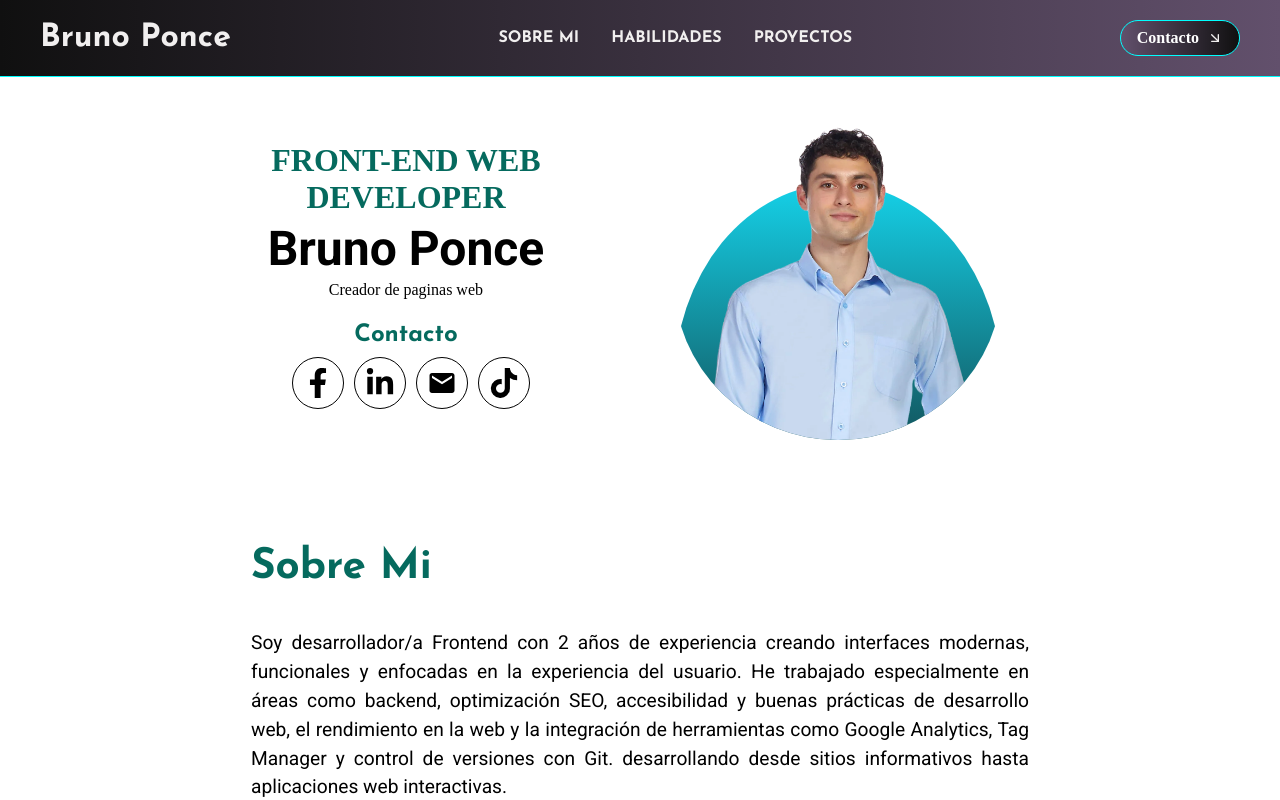
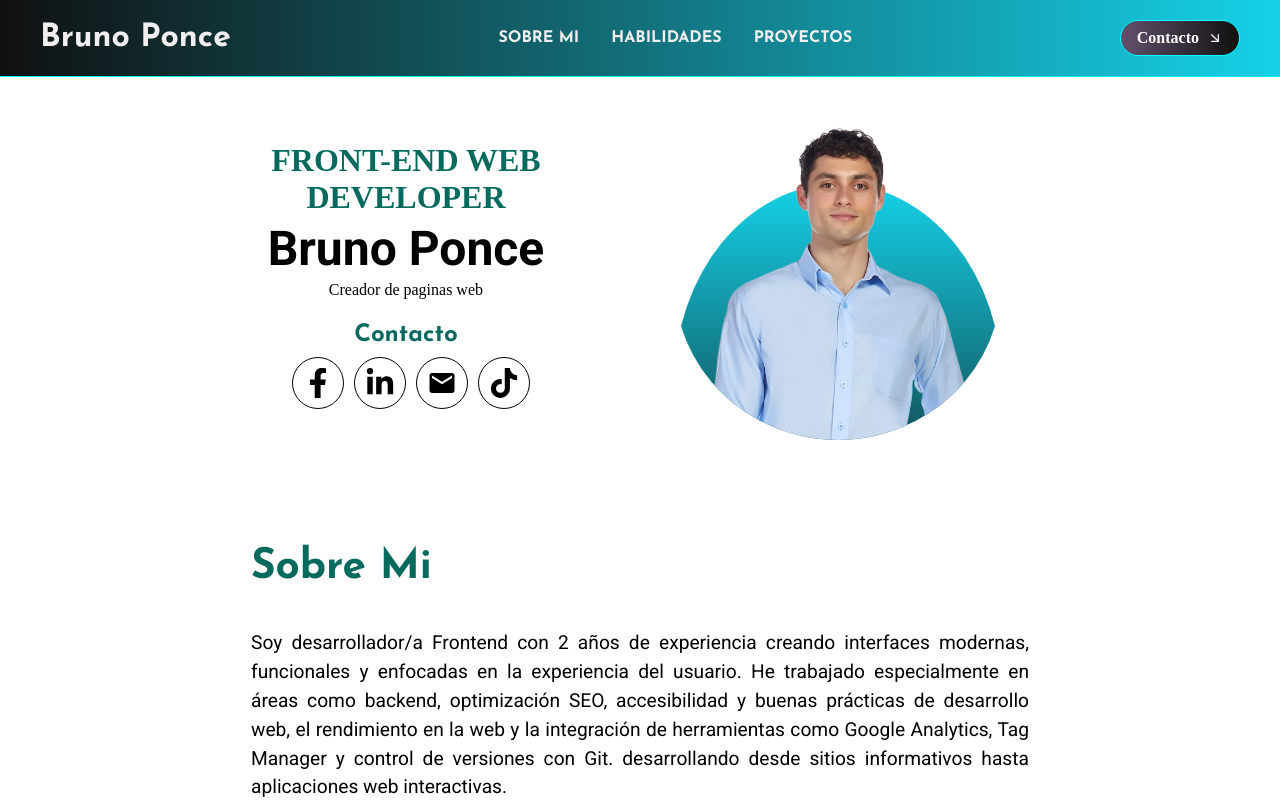
Before and after one commit to elmejorbruno/portafolio-web-bruno-ponce, a React (Vite) app: page / in a window 1280 px wide. Shown: the top 800 px of the page. Built offline with nearby package versions, Linux system fonts and the light colour scheme.

Commit message:
Se agrego la logica y el icono de x para cerrar el menu version movil en el archivo /NavbarMain.jsx

```diff
--- a/src/components/navbar/NavbarMain.jsx
+++ b/src/components/navbar/NavbarMain.jsx
@@ -3,13 +3,30 @@ import NavbarBtn from "./NavbarBtn";
 import NavbarLinks from "./NavbarLinks";
 import NavbarLogin from "./NavbarLogin";
 import { GiHamburgerMenu } from "react-icons/gi";
-import { useState } from "react";
+import { useEffect, useState } from "react";
+import { IoMdClose } from "react-icons/io";
+
 
 const NavbarMain = () => {
   const [menuOpen, setMenuOpen] = useState(false);
+
   const toggleMenu = () => {
     setMenuOpen((prev) => !prev);
   };
+
+   // Cierra el menú al cambiar a escritorio
+   useEffect(() => {
+    const handleResize = () => {
+      if (window.innerWidth >= 760) {
+        setMenuOpen(false);
+      }
+    };
+
+    window.addEventListener("resize", handleResize);
+    return () => {
+      window.removeEventListener("resize", handleResize);
+    };
+  }, []);
   return (
     <ContainerNav>
       <NavWrapper>
@@ -25,7 +42,7 @@ const NavbarMain = () => {
       </NavWrapper>
       <ContenIconMenu>
         <ButtoMenu onClick={toggleMenu}>
-          <GiHamburgerMenu />
+          {menuOpen ? <IoMdClose/> : <GiHamburgerMenu /> }
         </ButtoMenu>
       </ContenIconMenu>
     </ContainerNav>
@@ -42,7 +59,7 @@ const ContainerNav = styled.nav`
   z-index: 100;
    background: linear-gradient(
     to left,
-    ${({ theme }) => theme.colors.grey},
+    ${({ theme }) => theme.colors.cyan},
     ${({ theme }) => theme.colors.black}
   );
   @media screen and (max-width: 824px) {
@@ -73,7 +90,7 @@ const ContenIconMenu = styled.div`
   padding: 24px;
   margin-right: 20px;
   border-radius: 9999px;
-
+  z-index: 100;
   color: #fff;
   @media screen and (min-width: 824px) {
     display: none;
@@ -113,19 +130,21 @@ background-color: blue;
 // `;
 
 const MenuMobileWrapper = styled.div`
-  text-align: center;
+  text-align: left;
   flex-direction: column;
   position: absolute;
-  top: 100%;
-  left: 50%;
+  top: 70px;
+  right: 0;
+  left: 20rem;
   transform: translateX(-50%);
   display: ${({ menuOpen }) => (menuOpen ? "flex" : "none")};
-  background-color: rgba(28, 91, 91, 0.3);
-  backdrop-filter: blur(16px);
-  width: 100%;
-  padding: 0.5rem 0;
+  background-color: rgba(32, 101, 101, 0.7);
+  backdrop-filter: blur(10px);
+  width:  50%;
+
+  padding: 3rem 3rem;
   font-size: 1.25em;
-  z-index: 80;
+
   @media (min-width: 824px) {
     position: relative;
     display: flex !important;
```
